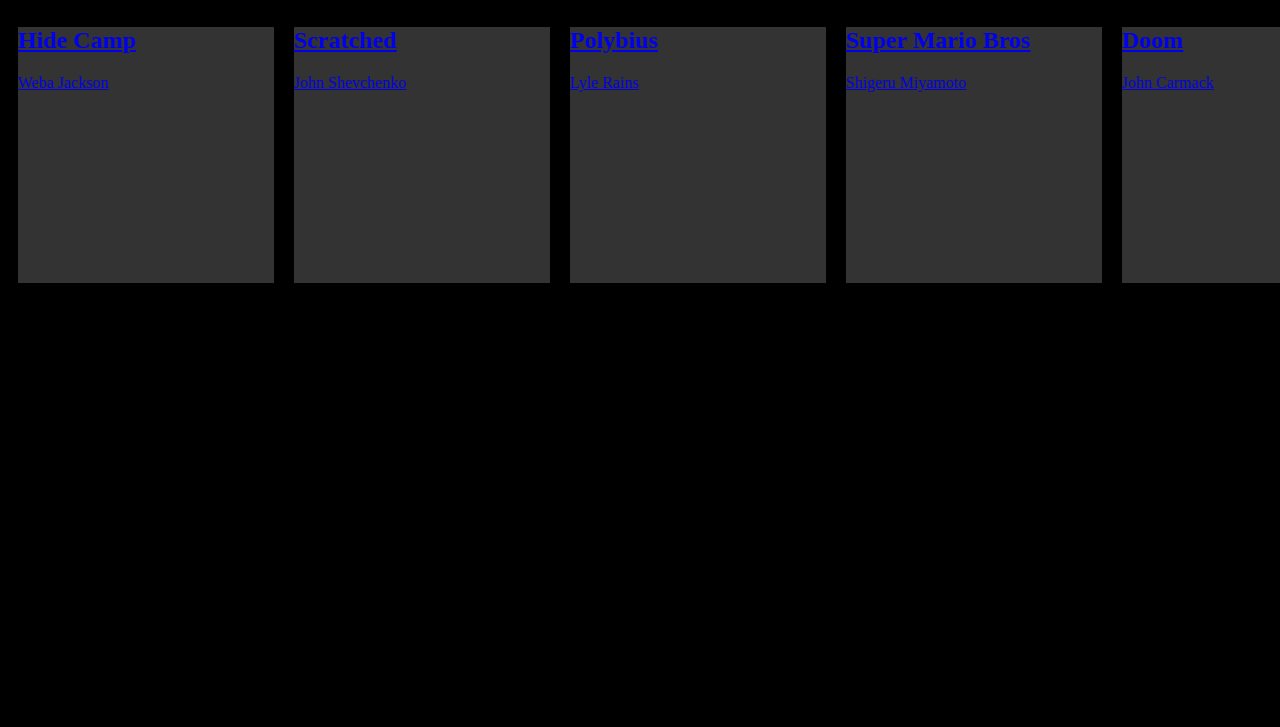
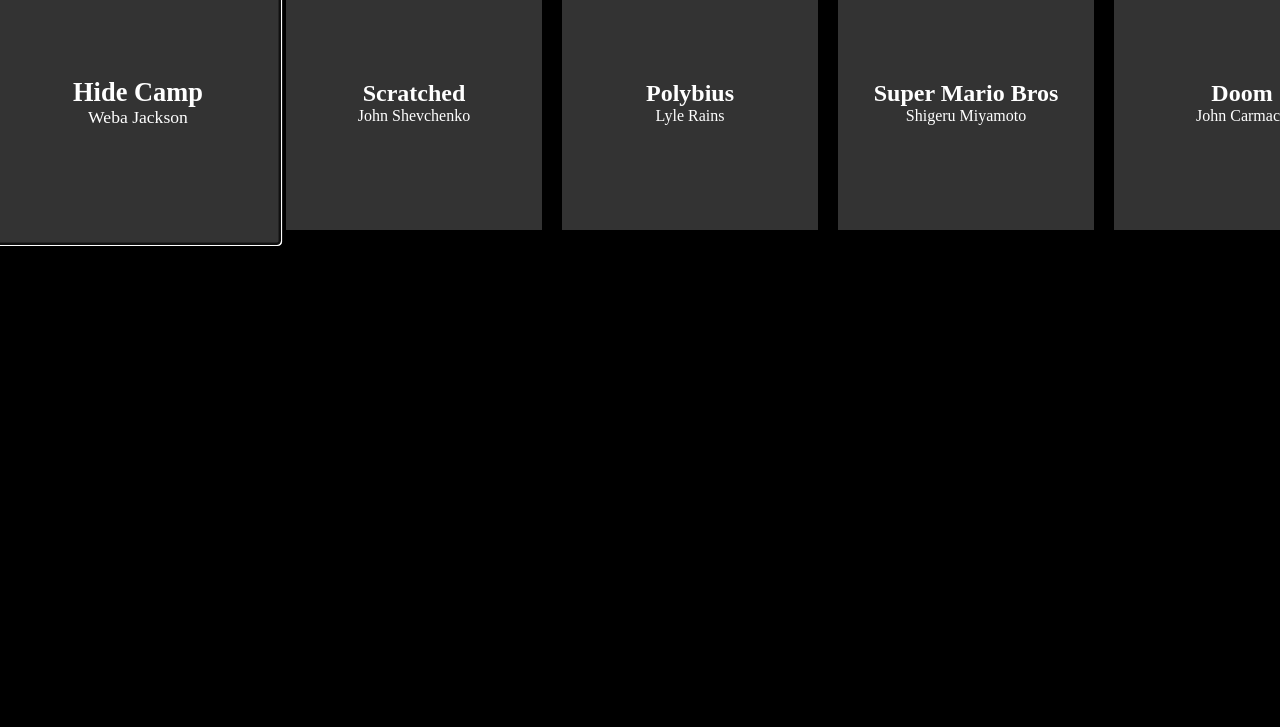
Before and after one commit to minigodzilla/bitsy-games-ui, a plain HTML site: page index.html in a window 1280 px wide. Shown: the part 73-800 px from the top of the page. Drawn offline with Linux system fonts and the light colour scheme.

Commit message:
better push this too

```diff
--- a/css/style.css
+++ b/css/style.css
@@ -1,3 +1,9 @@
+* {
+    margin: 0;
+    padding: 0;
+    box-sizing: border-box;
+}
+
 body {
     background: black;
     color: white;
@@ -16,4 +22,15 @@
     width: 20vw;
     height: 20vw;
     background-color: #333;
+    display: flex;
+    flex-direction: column;
+    justify-content: center;
+    align-items: center;
+    color: white;
+    text-decoration: none;
+    transition: 250ms ease;
 }
+
+ul#game-list li a:focus {
+    transform: scale(1.1);
+}
--- a/index.html
+++ b/index.html
@@ -13,7 +13,6 @@
     </ul>
 
     <script>
-        //  object with game data
         const games = [
             {
                 id: 1,
@@ -56,7 +55,7 @@
             const a = document.createElement("a");
             const h2 = document.createElement("h2");
             const p = document.createElement("p");
-            a.href = `game.php?id=${game.id}`;
+            a.href = game.id;
             h2.textContent = game.title;
             p.textContent = game.author;
             a.appendChild(h2);
@@ -64,6 +63,13 @@
             li.appendChild(a);
             gameList.appendChild(li);
         });
+
+        // set tab index to the first link found within the DOM
+        const firstLink = document.querySelector("a");
+        firstLink.focus();
+
+
+
     </script>
 </body>
 
```
